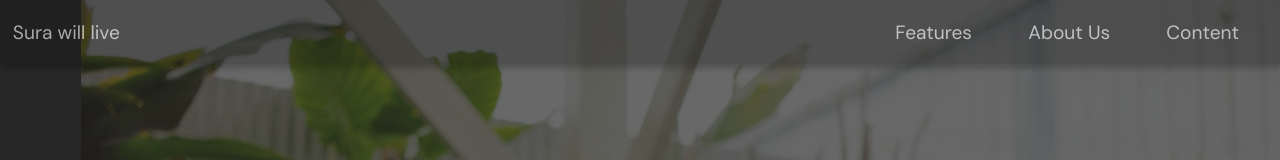
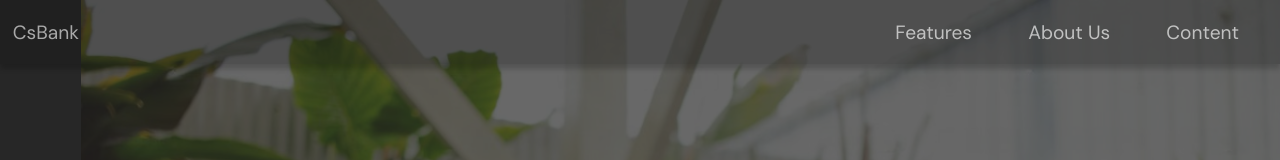
Before and after one commit to Yadunandanv08/Bank-Management-System, a React (Create React App) app in the folder frontend/: page / in a window 1280 px wide. Shown: the top 160 px of the page. Built offline with nearby package versions, Linux system fonts and the light colour scheme.

Commit message:
final styling changes

```diff
--- a/frontend/src/landingPage.js
+++ b/frontend/src/landingPage.js
@@ -103,7 +103,7 @@ const BankLandingPage = () => {
         </video> */}
         <div className='hover-area'>
           <header className='landing-header'>
-            <p className='landing-header-logo'>Sura will live</p>
+            <p className='landing-header-logo'>CsBank</p>
             <div className='landing-header-links'>
               <p>Features</p>
               <p>About Us</p>
--- a/frontend/src/withdrawPage.css
+++ b/frontend/src/withdrawPage.css
@@ -46,7 +46,7 @@
     display: block;
 }
 
-input[type="number"],
+.withdraw-amount,
 .input-field {
     width: 100%;
     padding: 12px;
@@ -57,7 +57,7 @@ input[type="number"],
     transition: border-color 0.3s ease, box-shadow 0.3s ease;
 }
 
-input[type="number"]:focus,
+.withdraw-amount:focus,
 .input-field:focus {
     border-color: #0056b3;
     box-shadow: 0 0 5px rgba(0, 91, 187, 0.5); /* Soft shadow on focus */
--- a/frontend/src/withdrawPage.js
+++ b/frontend/src/withdrawPage.js
@@ -47,6 +47,7 @@ const WithdrawPage = () => {
       <div className='WithdrawContent'>
         <label className='WithdrawLabel'>Amount to Withdraw:</label>
         <input
+          className='withdraw-amount'
           type="number"
           value={amount}
           onChange={(e) => setAmount(e.target.value)}
```
